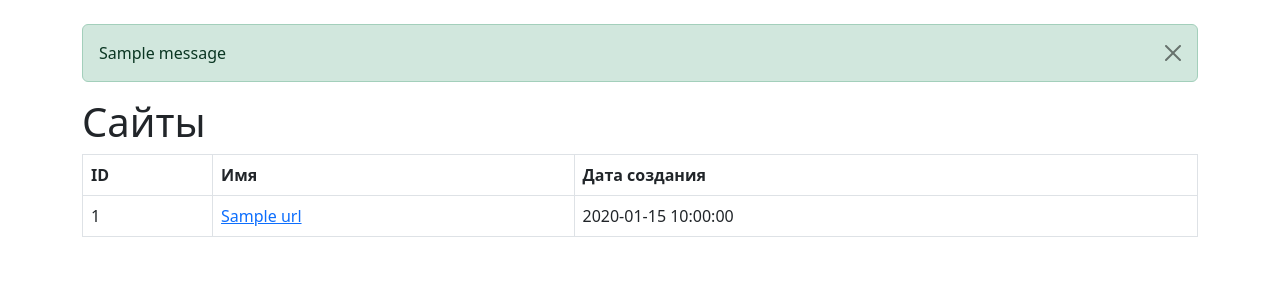
After one commit to Korvo-iam/python-project-83, a Flask app: page /urls in a window 1280 px wide. The commit adds this page. Shown: the top 300 px of the page. Run offline with Flask 2, Linux system fonts and the light colour scheme; one stand-in notice (Sample message) is shown; a database or web service that is not in the repository returns one stand-in record (values such as "Sample title"); some libraries are stand-ins or nearby versions.

Commit message:
172322072025

```diff
--- /dev/null
+++ b/database.sql
@@ -0,0 +1,5 @@
+CREATE TABLE IF NOT EXISTS urls (
+    id SERIAL PRIMARY KEY,
+    name VARCHAR(255) NOT NULL UNIQUE,
+    created_at TIMESTAMP DEFAULT CURRENT_TIMESTAMP
+);
--- a/page_analyzer/app.py
+++ b/page_analyzer/app.py
@@ -1,12 +1,83 @@
+import psycopg2
 import os
-from flask import Flask, render_template
+from flask import Flask, render_template, request, flash, redirect, url_for, abort
 from dotenv import load_dotenv
+from urllib.parse import urlparse
 
 load_dotenv()
+DATABASE_URL = os.getenv('DATABASE_URL')
+conn = psycopg2.connect(DATABASE_URL)
+
+def get_connection():
+    return psycopg2.connect(DATABASE_URL)
 
 app = Flask(__name__)
 app.config['SECRET_KEY'] = os.getenv('SECRET_KEY')
 
-@app.route('/')
-def index():
-    return render_template('index.html')
+@app.route('/', methods = ['GET', 'POST'])
+def index_general():
+    def url_validate(url):
+        parsed_url = urlparse(url)
+        if parsed_url.scheme not in ('http', 'https') or not parsed_url.netloc:
+            return False, 'Некорректный URL'
+        if len(url)>255:
+            return False, 'URL слишком длинный (максимум 255 символов)', None
+        url = f"{parsed_url.scheme}://{parsed_url.netloc}"
+        with get_connection() as conn:
+            with conn.cursor() as cur:
+                cur.execute("SELECT id FROM urls WHERE name = %s", (url,))
+                if cur.fetchone():
+                    return False, 'Страница уже существует', None
+        return True, 'Страница успешно добавлена', url
+
+    if request.method=='GET':
+        return render_template('index.html')
+
+    else:
+        form = request.form
+        url_orig = form.get('url')
+        is_valid, message, url = url_validate(url_orig)
+        if is_valid:
+            with get_connection() as conn:
+                with conn.cursor() as cur:
+                    cur.execute("INSERT INTO urls (name) VALUES (%s) RETURNING id", (url,))
+                    new_id = cur.fetchone()[0]
+                    conn.commit()
+            flash(message, 'success')
+            return redirect(url_for('index_url_id', id=new_id))
+        flash(message, 'danger')
+        return redirect(url_for('index_general'))
+
+@app.route('/urls', methods = ['GET'])
+def index_urls():
+    with get_connection() as conn:
+        with conn.cursor() as cur:
+            cur.execute("SELECT id, name, created_at FROM urls ORDER BY id ASC")
+            urls = cur.fetchall()
+    return render_template('urls/index.html', urls=urls)
+
+@app.route('/urls/<int:id>', methods = ['GET'])
+def index_url_id(id):
+    with get_connection() as conn:
+        with conn.cursor() as cur:
+            cur.execute("SELECT id, name, created_at FROM urls WHERE id = %s;", (id,))
+            row = cur.fetchone()
+            if row is None:
+                abort(404)
+            url = {
+            'id': row[0],
+            'name': row[1],
+            'created_at': row[2]
+            }
+    return render_template('urls/show.html', url=url)
+
+@app.route('/test-db')
+def test_db():
+    try:
+        with get_connection() as conn:
+            with conn.cursor() as cur:
+                cur.execute('SELECT 1;')
+                result = cur.fetchone()
+        return f'Подключение к БД успешно! Результат запроса: {result[0]}'
+    except Exception as e:
+        return f'Ошибка подключения к БД: {e}'
--- /dev/null
+++ b/page_analyzer/templates/layout.html
@@ -0,0 +1,29 @@
+<!DOCTYPE html>
+<html lang="ru">
+<head>
+  <meta charset="UTF-8" />
+  <meta name="viewport" content="width=device-width, initial-scale=1" />
+  <title>{% block title %}Page Analyzer{% endblock %}</title>
+  <link href="https://cdn.jsdelivr.net/npm/bootstrap@5.3.0/dist/css/bootstrap.min.css" rel="stylesheet" />
+</head>
+<body>
+  <div class="container mt-4">
+
+    {% with messages = get_flashed_messages(with_categories=true) %}
+      {% if messages %}
+        {% for category, message in messages %}
+          <div class="alert alert-{{ category }} alert-dismissible fade show" role="alert">
+            {{ message }}
+            <button type="button" class="btn-close" data-bs-dismiss="alert" aria-label="Закрыть"></button>
+          </div>
+        {% endfor %}
+      {% endif %}
+    {% endwith %}
+
+    {% block content %}{% endblock %}
+
+  </div>
+
+  <script src="https://cdn.jsdelivr.net/npm/bootstrap@5.3.0/dist/js/bootstrap.bundle.min.js"></script>
+</body>
+</html>
--- /dev/null
+++ b/page_analyzer/templates/urls/index.html
@@ -0,0 +1,23 @@
+{% extends 'layout.html' %}
+
+{% block content %}
+<h1>Сайты</h1>
+<table class="table table-bordered table-hover" data-test="urls">
+  <thead>
+    <tr>
+      <th>ID</th>
+      <th>Имя</th>
+      <th>Дата создания</th>
+    </tr>
+  </thead>
+  <tbody>
+    {% for url in urls %}
+    <tr>
+      <td>{{ url[0] }}</td>
+      <td><a href="{{ url_for('index_url_id', id=url[0]) }}">{{ url[1] }}</a></td>
+      <td>{{ url[2] }}</td>
+    </tr>
+    {% endfor %}
+  </tbody>
+</table>
+{% endblock %}
```
Also changed, not shown: page_analyzer/templates/index.html (+15 -2 lines), page_analyzer/templates/urls/show.html (added, +18 -0 lines), 1 other file.
